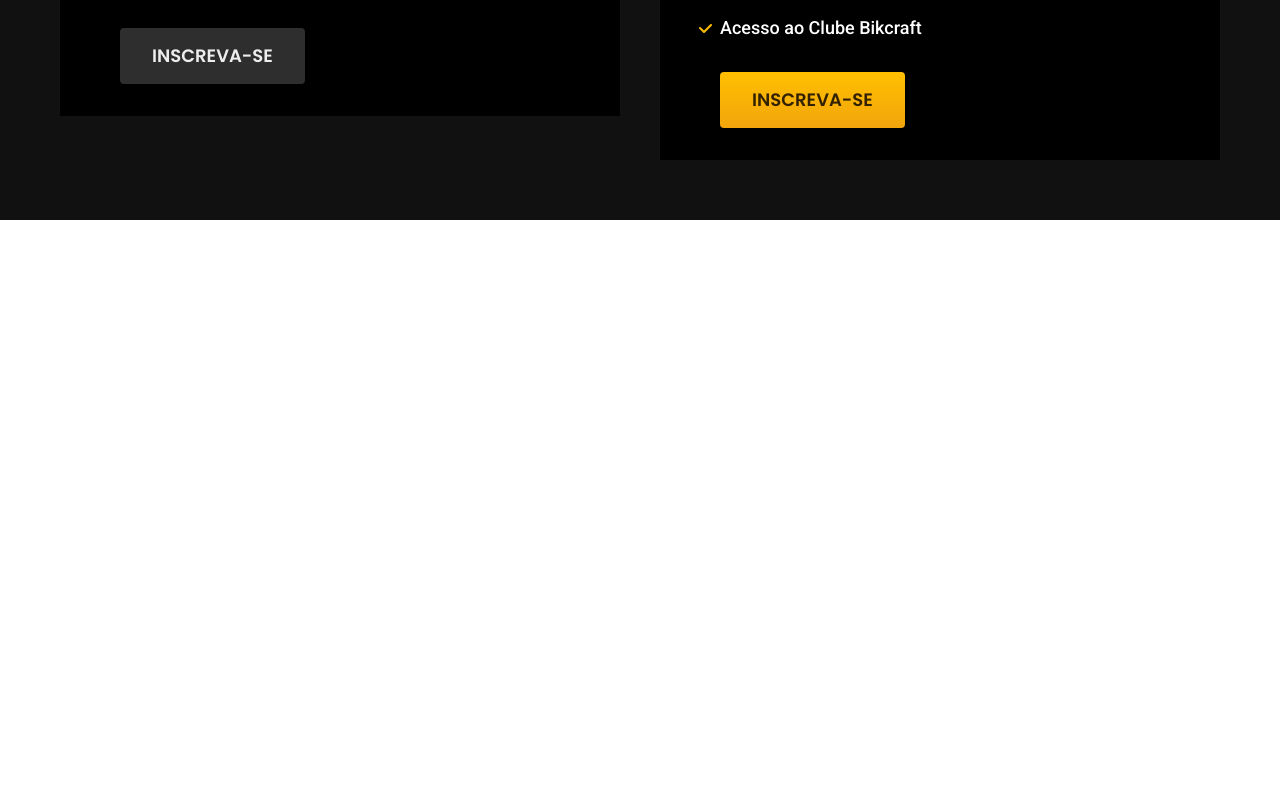
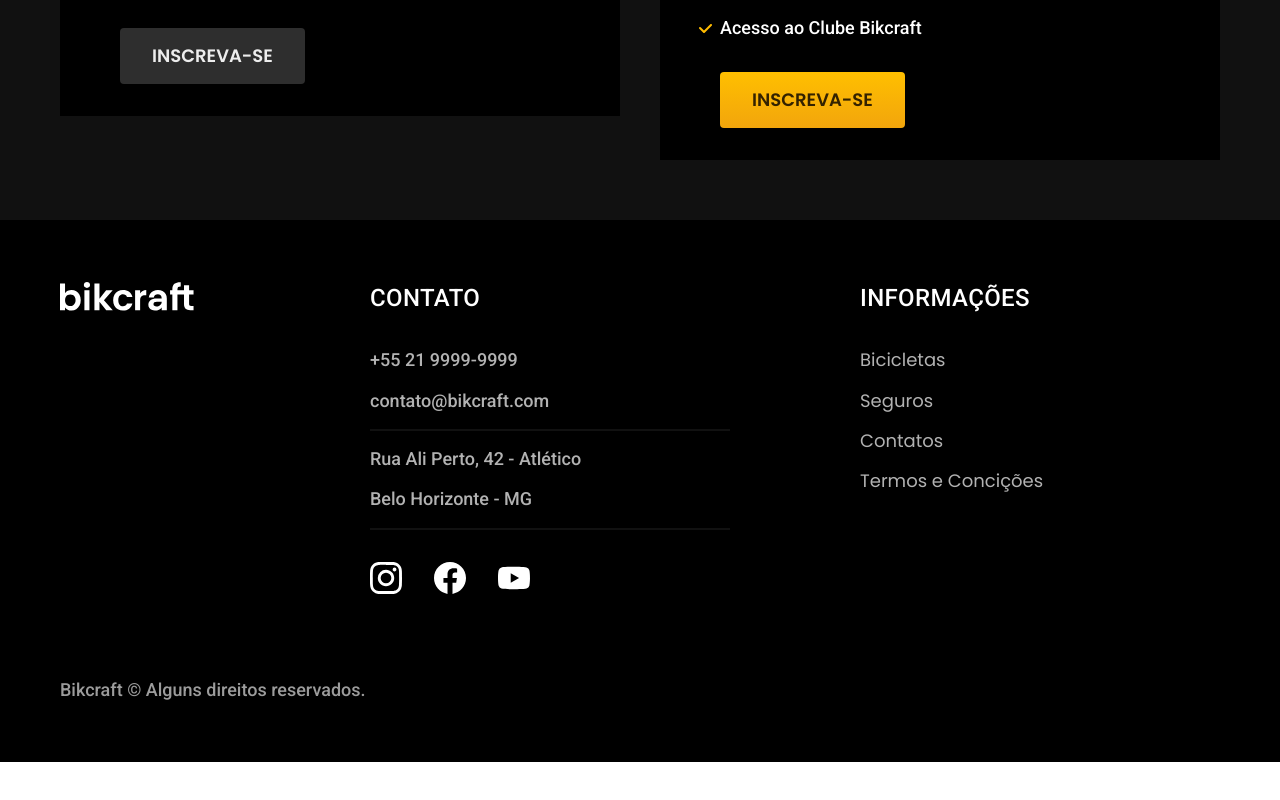
Before and after one commit to GHERARDI-JOAO/bikcraft-react, a React (Vite) app: page / in a window 1280 px wide. Shown: the part 4306-5106 px from the top of the page. After the commit the page ends 5068 px from the top, so only its background shows below. Built offline with nearby package versions, Linux system fonts and the light colour scheme.

Commit message:
Feito o componente Footer e adicionado à inicial. Primeira página(inicial) concluída

```diff
--- /dev/null
+++ b/src/components/Footer/Footer.css
@@ -0,0 +1,73 @@
+.footer-bg {
+  background-color: var(--cor-12);
+}
+
+.footer-container {
+  box-sizing: border-box;
+  max-width: 1200px;
+  padding-left: 20px;
+  padding-right: 20px;
+  margin-left: auto;
+  margin-right: auto;
+  display: grid;
+  grid-template-columns: 3fr 5fr 4fr;
+  gap: 40px;
+  padding-top: 60px;
+  padding-bottom: 60px;
+}
+
+.footer-container h3 {
+  margin-bottom: 32px;
+}
+
+.footer-contato ul {
+  margin-bottom: 32px;
+}
+
+.footer-contato li:nth-child(even):after {
+  content: "";
+  display: block;
+  height: 2px;
+  background: var(--cor-11);
+  margin-top: 16px;
+  max-width: 360px;
+}
+
+.footer-container li {
+  margin-bottom: 16px;
+}
+
+.footer-redes {
+  display: flex;
+  gap: 32px;
+}
+
+.footer-container a:hover {
+  color: var(--cor-0);
+}
+
+.footer-copy {
+  grid-column: 1/-1;
+  margin-top: 40px;
+}
+
+@media (max-width: 800px) {
+  .footer-container > img {
+    display: none;
+  }
+
+  .footer-container {
+    grid-template-columns: 1fr 1fr;
+  }
+}
+
+@media (max-width: 600px) {
+  .footer-container {
+    grid-template-columns: 1fr;
+    gap: 60px;
+  }
+
+  .footer-copy {
+    margin-top: 0px;
+  }
+}
--- /dev/null
+++ b/src/components/Footer/Footer.jsx
@@ -0,0 +1,66 @@
+import React from "react";
+import { Link } from "react-router-dom";
+import "./Footer.css";
+import bikcraft from "../../assets/img/bikcraft.svg";
+import instagram from "../../assets/img/redes/instagram.svg";
+import facebook from "../../assets/img/redes/facebook.svg";
+import youtube from "../../assets/img/redes/youtube.svg";
+
+function Footer() {
+  return (
+    <footer className="footer-bg">
+      <div className="footer-container">
+        <img src={bikcraft} alt="" />
+        <div className="footer-contato">
+          <h3 className="font-2-l-b cor-0">Contato</h3>
+          <ul className="cor-5 font-2-m">
+            <li>
+              <a href="tel:+552199999"> +55 21 9999-9999</a>
+            </li>
+            <li>
+              <a href="mailto:contato@bikcraft.com">contato@bikcraft.com</a>
+            </li>
+            <li>Rua Ali Perto, 42 - Atlético</li>
+            <li>Belo Horizonte - MG</li>
+          </ul>
+          <div className="footer-redes">
+            <a href="./">
+              <img src={instagram} alt="" />
+            </a>
+            <a href="./">
+              <img src={facebook} alt="" />
+            </a>
+            <a href="./">
+              <img src={youtube} alt="" />
+            </a>
+          </div>
+        </div>
+
+        <div className="footer-informacoes">
+          <h3 className="font-2-l-b cor-0">Informações</h3>
+          <nav>
+            <ul className="font-1-m cor-5">
+              <li>
+                <Link to="/bicicletas">Bicicletas</Link>
+              </li>
+              <li>
+                <Link to="/seguros">Seguros</Link>
+              </li>
+              <li>
+                <Link to="/contato">Contatos</Link>
+              </li>
+              <li>
+                <Link to="/termos">Termos e Concições</Link>
+              </li>
+            </ul>
+          </nav>
+        </div>
+        <p className="footer-copy font-2-m cor-6">
+          Bikcraft © Alguns direitos reservados.
+        </p>
+      </div>
+    </footer>
+  );
+}
+
+export default Footer;
--- a/src/index.css
+++ b/src/index.css
@@ -9,7 +9,6 @@
 
 body {
   margin: 0px;
-  padding-bottom: 600px;
 }
 
 h1,
--- a/src/pages/inicial/Inicial.jsx
+++ b/src/pages/inicial/Inicial.jsx
@@ -1,6 +1,7 @@
 import React from "react";
 import introducao from "../../assets/img/fotos/introducao.jpg";
 import NavBar from "../../components/NavBar/NavBar";
+import Footer from "../../components/Footer/Footer";
 import "./inicial.css";
 import Magic from "../../assets/img/bicicletas/magic-home.jpg";
 import Nimbus from "../../assets/img/bicicletas/nimbus-home.jpg";
@@ -214,6 +215,8 @@
           </div>
         </div>
       </article>
+
+      <Footer />
     </>
   );
 }
```
